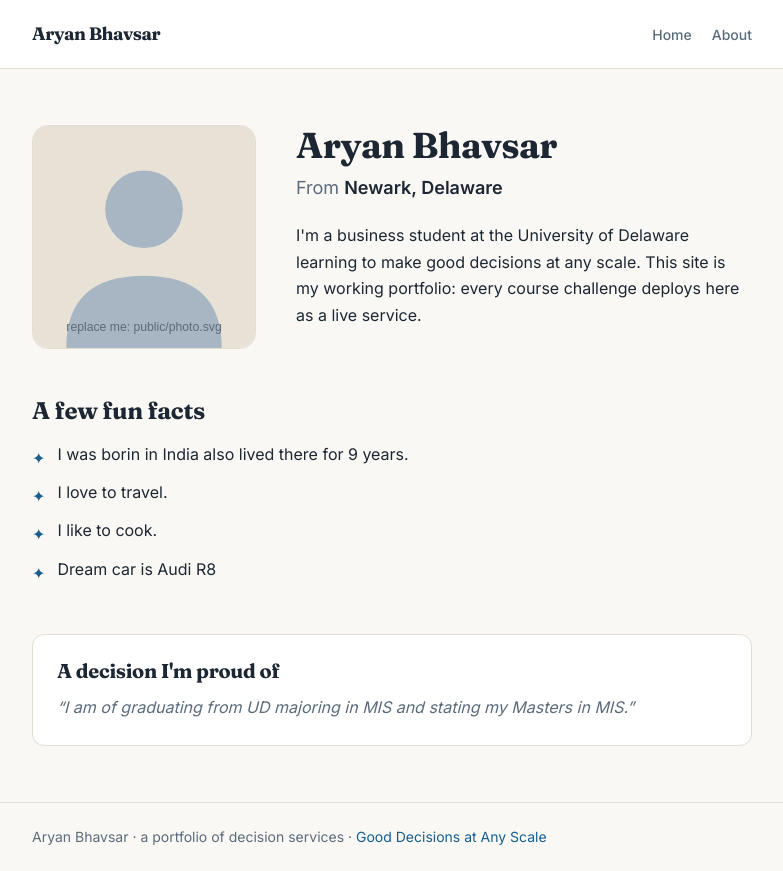
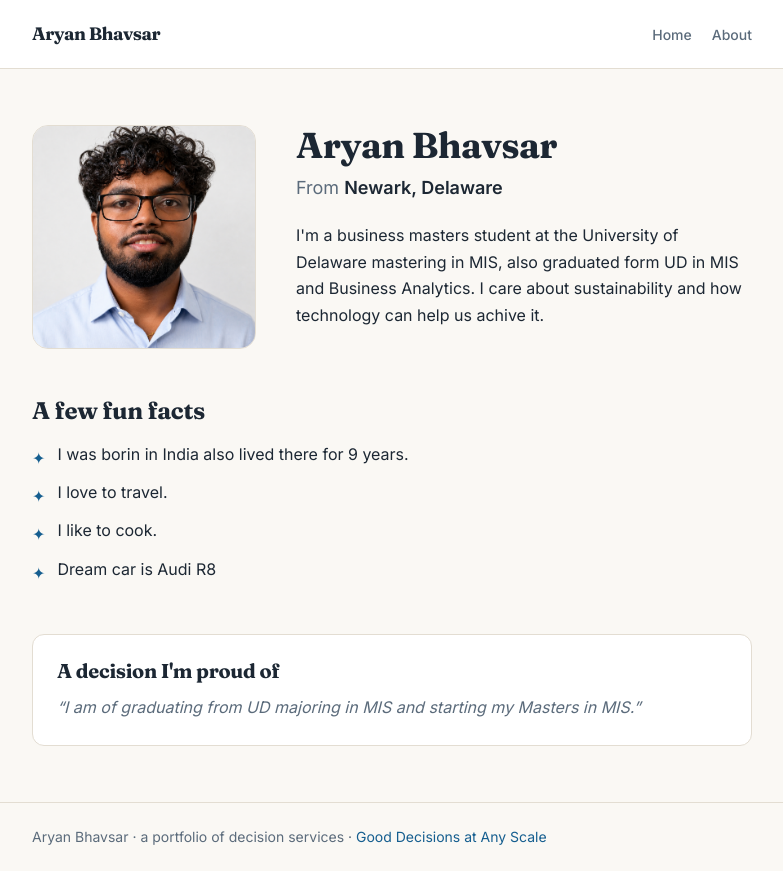
Before and after one commit to Aryan71004/my-site, a Next.js app: page /about in a window 1280 px wide. Shown: the whole page, without its empty margins (248-1031 px from the left). Built offline with nearby package versions, Linux system fonts and the light colour scheme.

Commit message:
Personalize profile and add photo

```diff
--- a/src/profile.ts
+++ b/src/profile.ts
@@ -37,14 +37,14 @@ export const profile = {
 
   /** One decision you're proud of, in a sentence. */
   decisionImProudOf:
-    "I am of graduating from UD majoring in MIS and stating my Masters in MIS.",
+    "I am of graduating from UD majoring in MIS and starting my Masters in MIS.",
 
   /**
    * Your photo. Replace public/photo.svg with a real photo of you
    * (e.g. put photo.jpg in the public/ folder and change this to "/photo.jpg").
    * It must be a real image file: the grader fetches it and checks.
    */
-  photoPath: "/photo.svg",
+  photoPath: "/Photo.PNG",
 
   /**
    * Who can see your roster card:
@@ -60,7 +60,7 @@ export const profile = {
    * A short bio for your home page: two or three sentences, written like
    * a person, not a resume. What are you studying? What do you care about?
    */
-  bio: "I'm a business student at the University of Delaware learning to make good decisions at any scale. This site is my working portfolio: every course challenge deploys here as a live service.",
+  bio: "I'm a business masters student at the University of Delaware mastering in MIS, also graduated form UD in MIS and Business Analytics. I care about sustainability and how technology can help us achive it.",
 
   /**
    * Your GitHub repo URL. The course platform reads this from /api/health to
```
Also changed, not shown: public/Photo.PNG (added).
